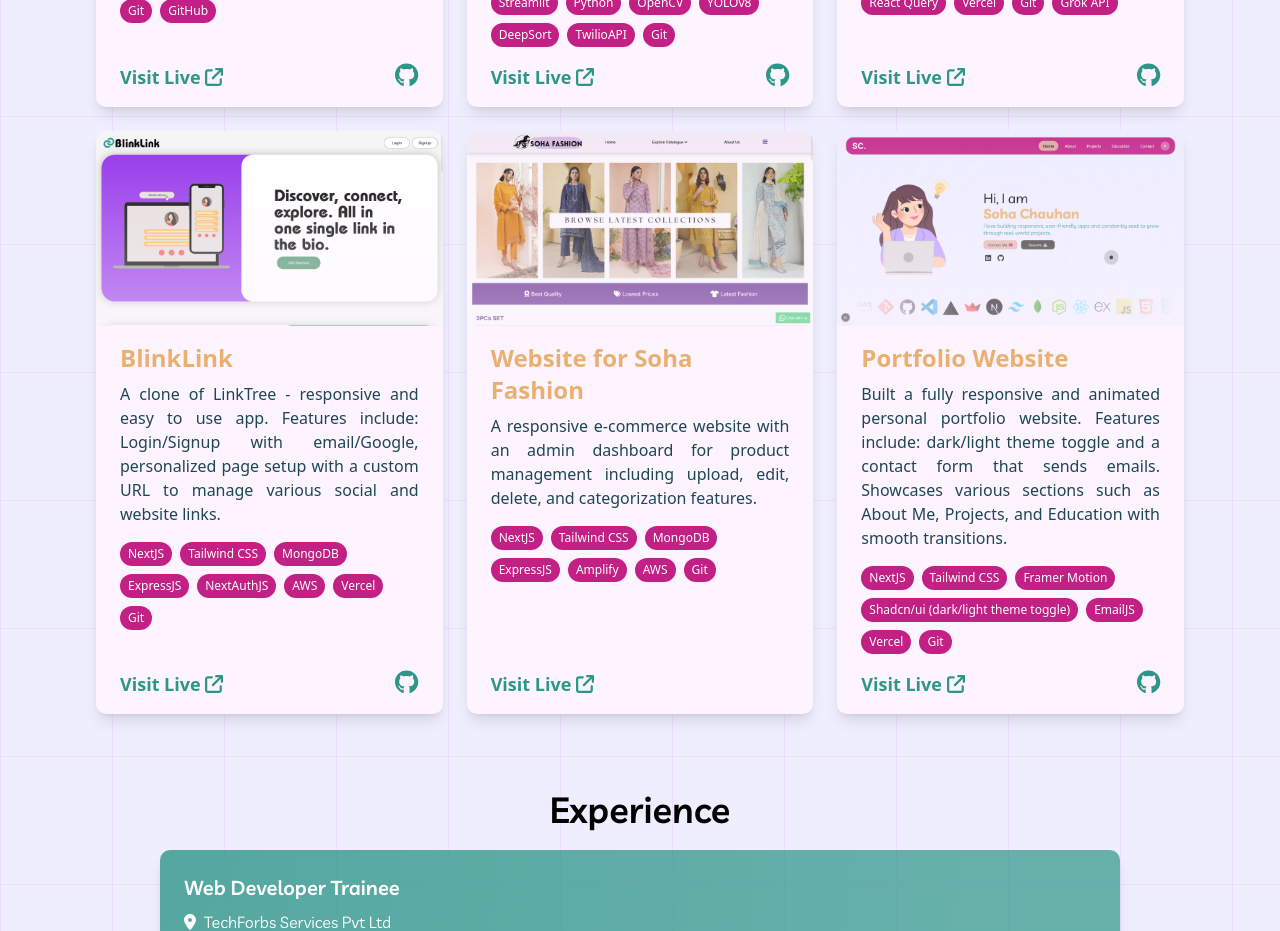
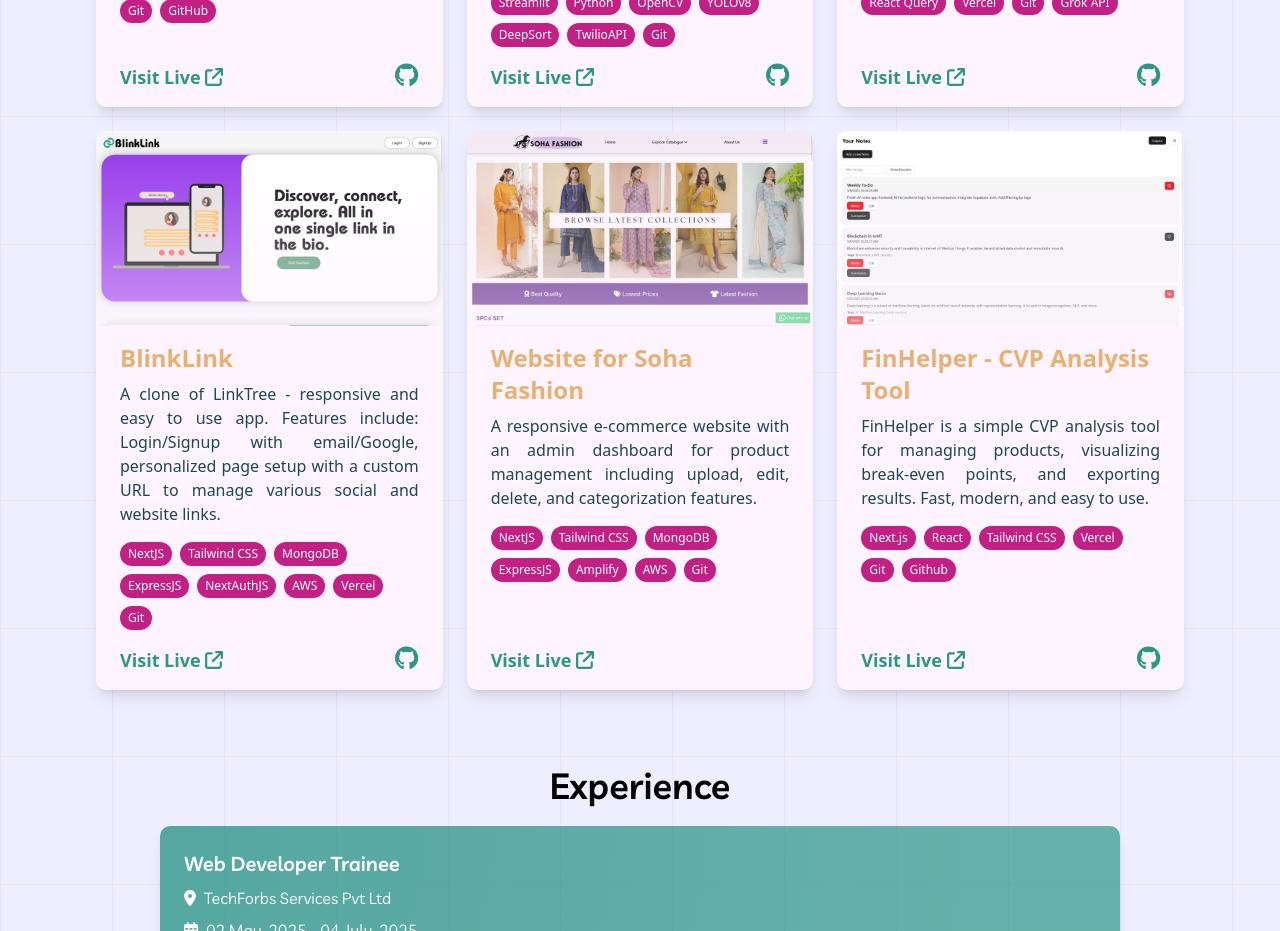
Before and after one commit to SohaChauhan/My-Portfolio, a Next.js app: page / in a window 1280 px wide. Shown: the part 2060-2991 px from the top of the page. Built offline with nearby package versions, Linux system fonts and the light colour scheme.

Commit message:
Update Projects component to showcase FinHelper app with new details and links

```diff
--- a/src/app/components/Projects.js
+++ b/src/app/components/Projects.js
@@ -368,8 +368,8 @@
           >
             <motion.div className="relative">
               <Image
-                src={PortfolioWeb}
-                alt="Portfolio Website"
+                src={AINotesApp} // Placeholder image, update if you have a FinHelper logo
+                alt="FinHelper App"
                 className="rounded-t-lg w-full object-cover"
               />
               <div className="absolute inset-0 bg-gradient-to-t dark:from-[#343434]/80 from-fuchsia-50/50 to-transparent rounded-t-lg"></div>
@@ -377,24 +377,19 @@
             <div className="px-6 py-4 flex flex-col justify-between flex-grow">
               <div>
                 <h1 className="text-2xl text-[#e9b171] font-bold mb-2">
-                  Portfolio Website
+                  FinHelper - CVP Analysis Tool
                 </h1>
                 <p className="mb-4 text-justify">
-                  Built a fully responsive and animated personal portfolio
-                  website. Features include: dark/light theme toggle and a
-                  contact form that sends emails. Showcases various sections
-                  such as About Me, Projects, and Education with smooth
-                  transitions.
+                  FinHelper is a simple CVP analysis tool for managing products, visualizing break-even points, and exporting results. Fast, modern, and easy to use.
                 </p>
                 <div className="flex flex-wrap gap-2 mb-4">
                   {[
-                    "NextJS",
+                    "Next.js",
+                    "React",
                     "Tailwind CSS",
-                    "Framer Motion",
-                    "Shadcn/ui (dark/light theme toggle)",
-                    "EmailJS",
                     "Vercel",
                     "Git",
+                    "Github"
                   ].map((tech) => (
                     <span
                       key={tech}
@@ -407,7 +402,7 @@
               </div>
               <div className="flex justify-between items-center">
                 <Link
-                  href="https://sohachauhan.vercel.app/"
+                  href="https://finhelper.vercel.app"
                   target="_blank"
                   className="text-[#2d9687] text-lg font-semibold"
                 >
@@ -415,7 +410,7 @@
                   <FontAwesomeIcon icon={faExternalLink} className="text-md" />
                 </Link>
                 <Link
-                  href="https://github.com/SohaChauhan/My-Portfolio"
+                  href="https://github.com/SohaChauhan/FinHelper"
                   target="_blank"
                   className="text-[#2d9687] text-lg font-semibold"
                 >
```
Also changed, not shown: 1 other file (tests, documents, lock files or other folders).
